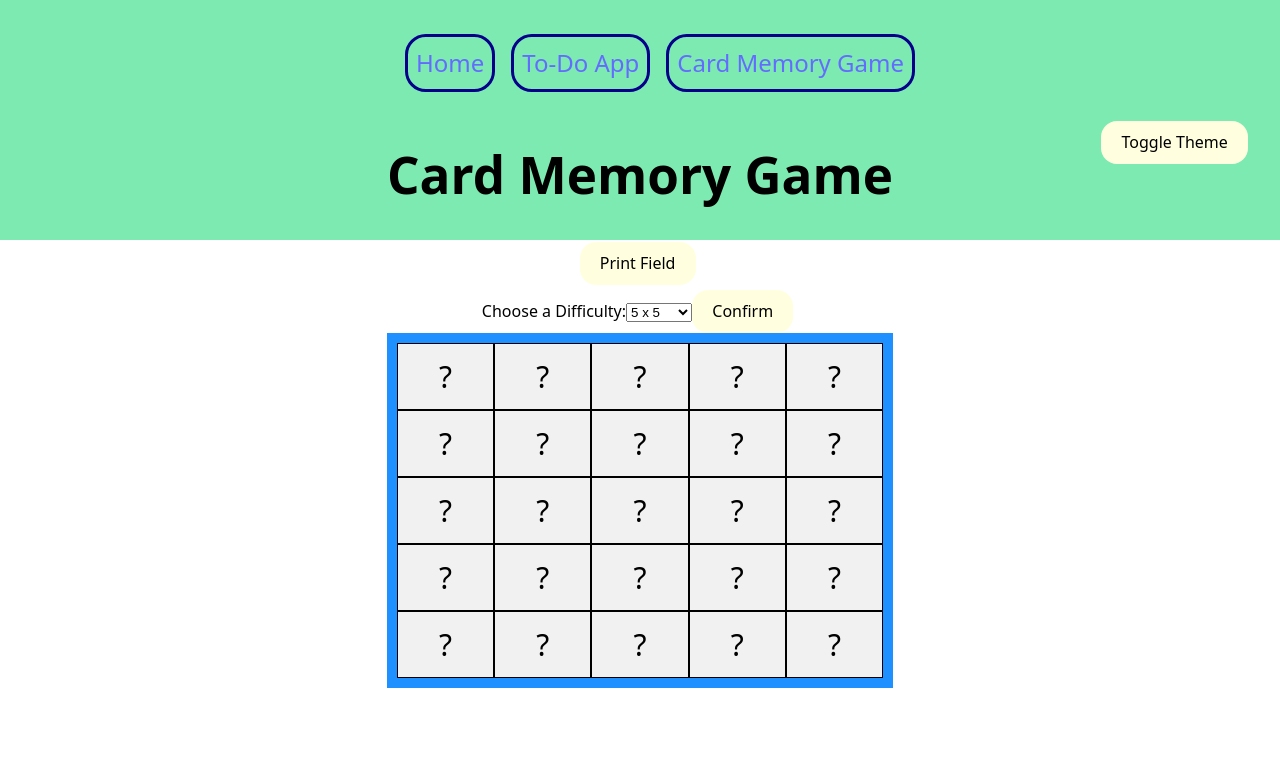
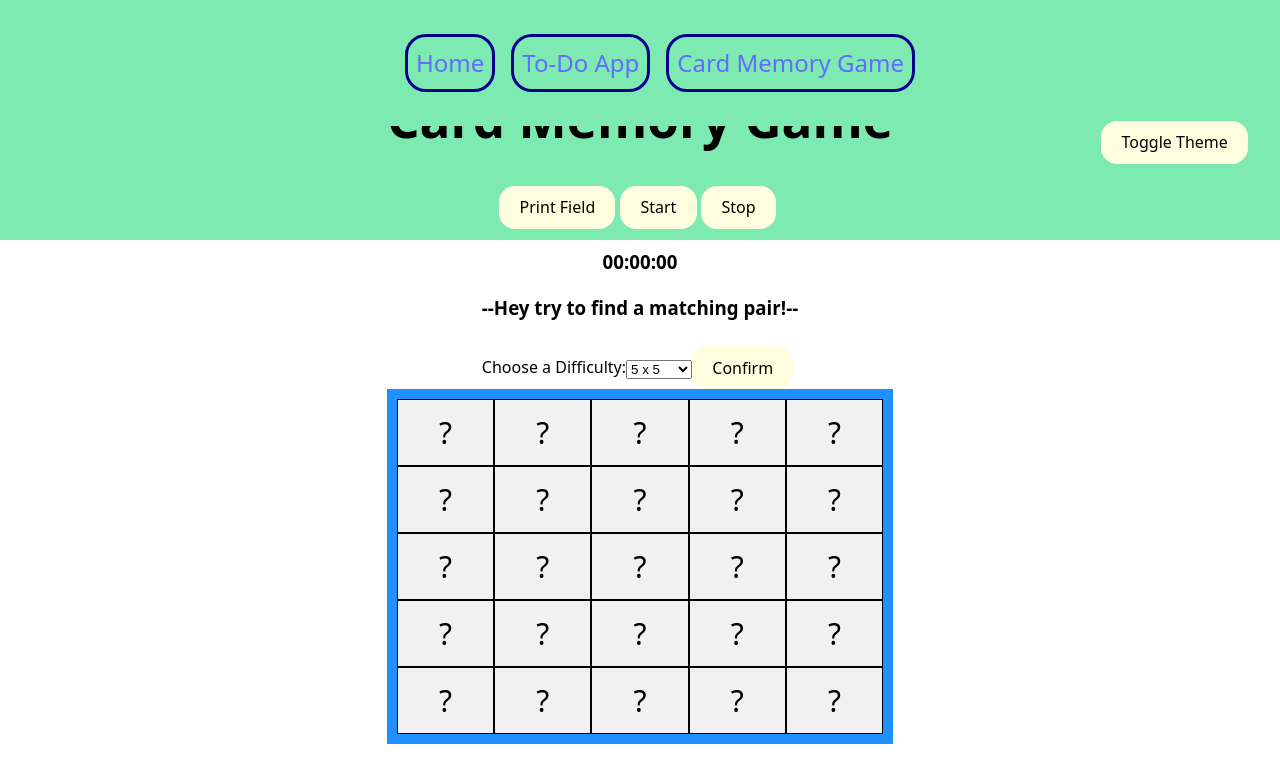
Before and after one commit to kristaps-m/vite-js-project, a React (Vite) app: page /CardMemoryGame in a window 1280 px wide. Shown: the top 782 px of the page. Built offline with nearby package versions, Linux system fonts and the light colour scheme.

Commit message:
Create separate Components folders. add timer, remove comments. move interfaces

```diff
--- a/src/App.tsx
+++ b/src/App.tsx
@@ -1,10 +1,10 @@
 import "./App.css";
-import ToDoApp from "./components/DoDoApp";
+import ToDoApp from "./components/ToDoApp/DoDoApp";
 import { BrowserRouter as Router, Routes, Route } from "react-router-dom";
 import Home from "./components/Home";
 import Navbar from "./components/Navbar";
 import { useTheme } from "./theme/ThemeContext";
-import CardMemoryGame from "./components/CardMemoryGame";
+import CardMemoryGame from "./components/CardMemoryGame/CardMemoryGame";
 
 function App() {
   const { theme } = useTheme();
--- a/src/components/CardMemoryGame.tsx
+++ b/src/components/CardMemoryGame/CardMemoryGame.tsx
@@ -1,81 +1,14 @@
-import { useEffect, useState } from "react";
-
-interface IFieldSize {
-  w: number;
-  h: number;
-}
-
-interface IGameDiv {
-  theValue: number;
-  isOpened: boolean;
-  isGuessed: boolean;
-}
-class GameDiv implements IGameDiv {
-  constructor(theValue, isOpened, isGuessed) {
-    this.theValue = theValue;
-    this.isOpened = isOpened;
-    this.isGuessed = isGuessed;
-  }
-  theValue: number;
-  isOpened: boolean;
-  isGuessed: boolean;
-}
-// const gameFieldBackEnd: number[][] = [
-//   [1, 1, 2, 2, 11],
-//   [3, 3, 4, 4, 11],
-//   [5, 5, 6, 6, 12],
-//   [7, 7, 8, 8, 12],
-//   [9, 9, 10, 10, 99],
-// ];
-// {theValue:1, isOpened:false, isGuessed:false}
-const gameFieldBackEnd: IGameDiv[][] = [
-  [
-    new GameDiv(1, false, false),
-    new GameDiv(1, false, false),
-    new GameDiv(2, false, false),
-    new GameDiv(2, false, false),
-    new GameDiv(11, false, false),
-  ],
-  [
-    new GameDiv(3, false, false),
-    new GameDiv(3, false, false),
-    new GameDiv(4, false, false),
-    new GameDiv(4, false, false),
-    new GameDiv(11, false, false),
-  ],
-  [
-    new GameDiv(5, false, false),
-    new GameDiv(5, false, false),
-    new GameDiv(6, false, false),
-    new GameDiv(6, false, false),
-    new GameDiv(12, false, false),
-  ],
-  [
-    new GameDiv(7, false, false),
-    new GameDiv(7, false, false),
-    new GameDiv(8, false, false),
-    new GameDiv(8, false, false),
-    new GameDiv(12, false, false),
-  ],
-  [
-    new GameDiv(9, false, false),
-    new GameDiv(9, false, false),
-    new GameDiv(10, false, false),
-    new GameDiv(10, false, false),
-    new GameDiv(9999, false, false),
-  ],
-];
+import { useState, Dispatch, SetStateAction } from "react";
+import TheTimer from "./TheTimer";
+import { IGameDiv } from "../../interfaces/IGameDiv";
+import { IFieldSize } from "../../interfaces/IFieldSize";
+import { gameFieldBackEnd } from "./GameDiv";
 
 const CardMemoryGame = () => {
   const [fieldSize, setFieldSize] = useState<IFieldSize>({ w: 5, h: 5 });
   const [selectedSize, setSelectedSize] = useState<number>(5); // Temporary selection
-  // const [sCells, setSCells] = useState<number[]>([]);
   const [realGameFieldBackEnd, setRealGameFieldBackEnd] = useState<IGameDiv[][]>(gameFieldBackEnd);
-
-  // useEffect(() => {
-  //   // console.log(realGameFieldBackEnd);
-  //   handleSomethingWithList(realGameFieldBackEnd, fieldSize, setRealGameFieldBackEnd);
-  // }, []);
+  const [isMachedPair, setIsMachedPair] = useState<string>("Hey try to find a matching pair!");
 
   const handleDifficultyChange = (e: React.ChangeEvent<HTMLSelectElement>) => {
     setSelectedSize(parseInt(e.target.value));
@@ -84,17 +17,10 @@ const CardMemoryGame = () => {
   const handleConfirm = (e: React.FormEvent) => {
     e.preventDefault(); // Prevents the page from reloading
     setFieldSize({ w: selectedSize, h: selectedSize }); // Apply selected size on confirm
-    console.log("Selected field size:", fieldSize);
   };
 
-  // const toggleOneDivChange: (id: string) => void = (id: string) => {
-  //   const d = document.getElementById(id);
-  //   // d.textContent = `${Math.random()}`.slice(2, 7);
-  //   console.log(id, id.split("-"));
-  //   const theH = parseInt(id.split("-")[0]);
-  //   const theW = parseInt(id.split("-")[1]);
-  //   d.textContent = `${gameFieldBackEnd[theH][theW]}`;
-  // };
+  //  FOR TIMER
+  const [isTimeStarted, setToggleTimeStartOrStop] = useState(false);
 
   return (
     <>
@@ -106,6 +32,11 @@ const CardMemoryGame = () => {
       >
         Print Field
       </button>
+      <button onClick={() => setToggleTimeStartOrStop(true)}>Start</button>
+      <button onClick={() => setToggleTimeStartOrStop(false)}>Stop</button>
+
+      <TheTimer isTimeStarted={isTimeStarted} />
+      <h3>--{isMachedPair}--</h3>
       <form onSubmit={handleConfirm}>
         <label htmlFor="gameDifficulty">Choose a Difficulty:</label>
         <select
@@ -120,12 +51,7 @@ const CardMemoryGame = () => {
         </select>
         <button type="submit">Confirm</button>
       </form>
-      {gameField(
-        fieldSize,
-        //  toggleOneDivChange,
-        setRealGameFieldBackEnd,
-        realGameFieldBackEnd
-      )}
+      {gameField(fieldSize, setRealGameFieldBackEnd, realGameFieldBackEnd, setIsMachedPair)}
     </>
   );
 };
@@ -134,35 +60,18 @@ export default CardMemoryGame;
 
 function gameField(
   size: IFieldSize,
-  // toggleOneDivChange: (id: string) => void,
-  setRealGameFieldBackEnd,
-  fieldList: IGameDiv[][]
+  setRealGameFieldBackEnd: Dispatch<SetStateAction<IGameDiv[][]>>,
+  fieldList: IGameDiv[][],
+  setIsMachedPair: Dispatch<SetStateAction<string>>
 ) {
-  // console.log(fieldList);
-  // let tempNumbersColector = [];
-  // const handleSetSCells = () => {
-  //   if (tempNumbersColector.length === 2) {
-  //     setSCells(tempNumbersColector);
-  //     console.log(tempNumbersColector);
-  //     tempNumbersColector = [];
-  //   }
-  // };
-  function handleEditGameDiv(id: string) {
-    const theH = parseInt(id.split("-")[0]);
-    const theW = parseInt(id.split("-")[1]);
-    const tempList = [...fieldList];
-    tempList[theH][theW].isOpened = true;
-    setRealGameFieldBackEnd([...tempList]);
-  }
-
-  const containerStyle = {
+  const containerStyle: React.CSSProperties = {
     display: "grid",
     gridTemplateColumns: "auto ".repeat(size.w),
     backgroundColor: "dodgerblue",
     padding: "10px",
   };
 
-  const divStyle = {
+  const divStyle: React.CSSProperties = {
     backgroundColor: "#f1f1f1",
     border: "1px solid black",
     padding: "10px",
@@ -177,24 +86,18 @@ function gameField(
           style={divStyle}
           key={`${theHeight}-${theWidth}`}
           onClick={() => {
-            // toggleOneDivChange(`${theHeight}-${theWidth}`);
-            // setSCells([]);
-            // tempNumbersColector.push(gameFieldBackEnd[theHeight][theWidth]);
-            // handleSetSCells;
-            // handleEditGameDiv(`${theHeight}-${theWidth}`);
             handleSomethingWithList(
               fieldList,
               size,
               setRealGameFieldBackEnd,
-              `${theHeight}-${theWidth}`
+              `${theHeight}-${theWidth}`,
+              setIsMachedPair
             );
 
-            console.log(`clicked <div> ${theHeight}-${theWidth}`);
+            // console.log(`clicked <div> ${theHeight}-${theWidth}`);
           }}
           id={`${theHeight}-${theWidth}`}
         >
-          {/* {theHeight}-{theWidth} */}
-          {/* {gameFieldBackEnd[theHeight][theWidth]} */}
           {fieldList[theHeight][theWidth].isOpened ? fieldList[theHeight][theWidth].theValue : "?"}
         </div>
       );
@@ -212,10 +115,10 @@ function gameField(
 function handleSomethingWithList(
   l: IGameDiv[][],
   size: IFieldSize,
-  setRealGameFieldBackEnd,
-  id: string
+  setRealGameFieldBackEnd: Dispatch<SetStateAction<IGameDiv[][]>>,
+  id: string,
+  setIsMachedPair: Dispatch<SetStateAction<string>>
 ) {
-  // console.log(l, size, id);
   const theH = parseInt(id.split("-")[0]);
   const theW = parseInt(id.split("-")[1]);
   const tempList = [...l];
@@ -248,11 +151,14 @@ function handleSomethingWithList(
         tempField[openedCells.hb][openedCells.wb].isGuessed = true;
         tempField[openedCells.ha][openedCells.wa].isOpened = true;
         tempField[openedCells.hb][openedCells.wb].isOpened = true;
+        setIsMachedPair("You Found A Pair! Congrats!" + `< ${openedCells.a} >`);
         openedCells = { a: 9999, b: 9999, ha: 0, wa: 0, hb: 0, wb: 0 };
         countOpenedCells = 0;
         setRealGameFieldBackEnd([...tempField]);
+        alert("You have found 2 matching Cards!");
       } else if (openedCells.a !== openedCells.b && countOpenedCells !== 1) {
         const tempField = [...l];
+        setIsMachedPair("PAIR NOT FOUND!!!");
         setTimeout(function () {
           if (
             tempField[openedCells.ha][openedCells.wa].isGuessed === false &&
@@ -268,5 +174,5 @@ function handleSomethingWithList(
       }
     }
   }
-  console.log("countOpenedCells", countOpenedCells);
+  // console.log("countOpenedCells", countOpenedCells);
 }
--- /dev/null
+++ b/src/components/CardMemoryGame/GameDiv.ts
@@ -0,0 +1,50 @@
+import { IGameDiv } from "../../interfaces/IGameDiv";
+
+export class GameDiv implements IGameDiv {
+  constructor(theValue: number, isOpened: boolean, isGuessed: boolean) {
+    this.theValue = theValue;
+    this.isOpened = isOpened;
+    this.isGuessed = isGuessed;
+  }
+  theValue: number;
+  isOpened: boolean;
+  isGuessed: boolean;
+}
+
+export const gameFieldBackEnd: IGameDiv[][] = [
+  [
+    new GameDiv(1, false, false),
+    new GameDiv(1, false, false),
+    new GameDiv(2, false, false),
+    new GameDiv(2, false, false),
+    new GameDiv(11, false, false),
+  ],
+  [
+    new GameDiv(3, false, false),
+    new GameDiv(3, false, false),
+    new GameDiv(4, false, false),
+    new GameDiv(4, false, false),
+    new GameDiv(11, false, false),
+  ],
+  [
+    new GameDiv(5, false, false),
+    new GameDiv(5, false, false),
+    new GameDiv(6, false, false),
+    new GameDiv(6, false, false),
+    new GameDiv(12, false, false),
+  ],
+  [
+    new GameDiv(7, false, false),
+    new GameDiv(7, false, false),
+    new GameDiv(8, false, false),
+    new GameDiv(8, false, false),
+    new GameDiv(12, false, false),
+  ],
+  [
+    new GameDiv(9, false, false),
+    new GameDiv(9, false, false),
+    new GameDiv(10, false, false),
+    new GameDiv(10, false, false),
+    new GameDiv(9999, false, false),
+  ],
+];
--- /dev/null
+++ b/src/components/CardMemoryGame/TheTimer.tsx
@@ -0,0 +1,35 @@
+import { useEffect, useState } from "react";
+
+interface ITimerProps {
+  isTimeStarted: boolean;
+}
+
+function TheTimer({ isTimeStarted: isTimeStarted }: ITimerProps) {
+  const [timePassed, setTimePassed] = useState(0);
+
+  useEffect(() => {
+    let interval: number;
+
+    if (isTimeStarted) {
+      interval = setInterval(() => {
+        setTimePassed((prev) => prev + 1);
+      }, 1000);
+    }
+
+    return () => {
+      clearInterval(interval);
+    };
+  }, [isTimeStarted]);
+
+  return (
+    <>
+      <h3>{showAmazingTimeHHmmss(timePassed)}</h3>
+    </>
+  );
+}
+
+export default TheTimer;
+
+function showAmazingTimeHHmmss(s: number) {
+  return `${new Date(s * 1000).toISOString().substring(11, 19)}`;
+}
--- a/src/components/DoDoApp.tsx
+++ b/src/components/ToDoApp/DoDoApp.tsx
@@ -1,6 +1,6 @@
 import { useEffect, useState } from "react";
 import TaskList from "./TaskList";
-import { IToDo } from "../interfaces/IToDo";
+import { IToDo } from "../../interfaces/IToDo";
 
 function ToDoApp() {
   const [tasks, setTasks] = useState<IToDo[]>(() => {
--- a/src/components/Task.tsx
+++ b/src/components/ToDoApp/Task.tsx
@@ -1,5 +1,5 @@
 import { useDrag } from "react-dnd";
-import { IToDo } from "../interfaces/IToDo";
+import { IToDo } from "../../interfaces/IToDo";
 
 interface TaskProps {
   task: IToDo;
--- a/src/components/TaskList.tsx
+++ b/src/components/ToDoApp/TaskList.tsx
@@ -1,6 +1,6 @@
 import { useDrop } from "react-dnd";
 import Task from "./Task";
-import { IToDo } from "../interfaces/IToDo";
+import { IToDo } from "../../interfaces/IToDo";
 
 interface ListProps {
   tasks: IToDo[];
--- /dev/null
+++ b/src/interfaces/IFieldSize.ts
@@ -0,0 +1,4 @@
+export interface IFieldSize {
+  w: number;
+  h: number;
+}
--- /dev/null
+++ b/src/interfaces/IGameDiv.ts
@@ -0,0 +1,5 @@
+export interface IGameDiv {
+  theValue: number;
+  isOpened: boolean;
+  isGuessed: boolean;
+}
```
